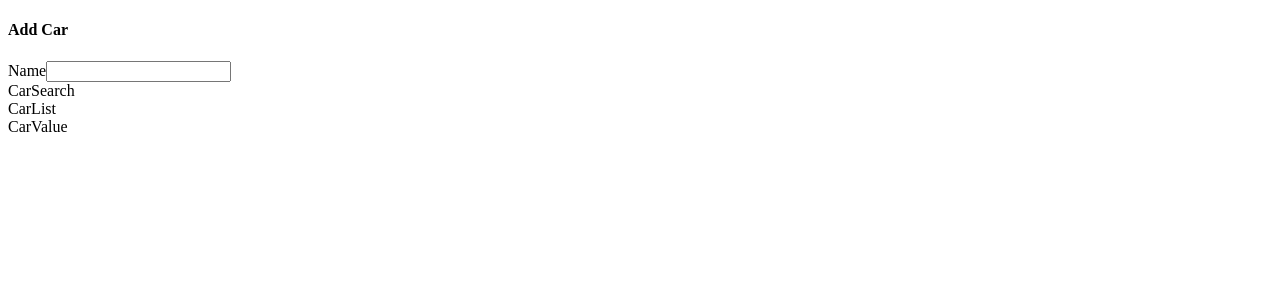
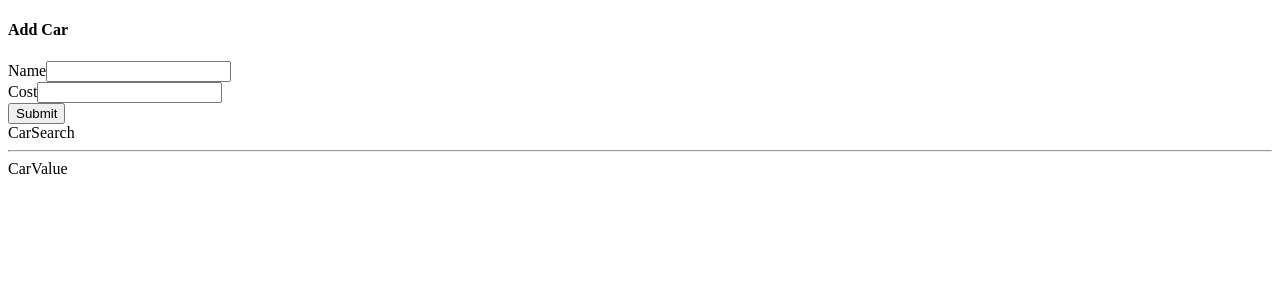
Before and after one commit to me-coderaider/redux-toolkit, a React (Create React App) app: page / in a window 1280 px wide. Shown: the top 300 px of the page. Built offline with nearby package versions, Linux system fonts and the light colour scheme.

Commit message:
dispatching 'addCar()' and displaying 'cars' details by using data from 'redux-store'

```diff
--- a/src/components/CarForm.js
+++ b/src/components/CarForm.js
@@ -1,21 +1,43 @@
-import { useDispatch, useSelector } from "react-redux";
-import { changeName } from "../store";
+import { useDispatch, useSelector, shallowEqual } from "react-redux";
+// using 'shallowEqual' to avoid warning (Selectors that return a new reference (such as an object or an array) should be memoized:)
+// https://stackoverflow.com/questions/67384049/how-exactly-useselector-works
+import { changeName, changeCost, addCar } from "../store";
 
 function CarForm() {
     const dispatch = useDispatch();
 
-    const name = useSelector((state) => {
-        return state.form.name;
-    });
+    const { name, cost } = useSelector((state) => {
+        return {
+            name: state.form.name,
+            cost: state.form.cost,
+        };
+    }, shallowEqual);
 
     const handleNameChange = (event) => {
         dispatch(changeName(event.target.value));
     };
 
+    const handleCostChange = (event) => {
+        // '|| 0' to deal with scenario if we get 'NaN' from parseInt()
+        const carCost = parseInt(event.target.value) || 0;
+        dispatch(changeCost(carCost));
+    };
+
+    const handleSubmit = (event) => {
+        event.preventDefault();
+
+        dispatch(
+            addCar({
+                name: name,
+                cost: cost,
+            })
+        );
+    };
+
     return (
         <div className="car-form panel">
             <h4 className="subtitle is-3">Add Car</h4>
-            <form>
+            <form onSubmit={handleSubmit}>
                 <div className="field-group">
                     <div className="field">
                         <label className="label">Name</label>
@@ -25,6 +47,18 @@ function CarForm() {
                             onChange={handleNameChange}
                         />
                     </div>
+                    <div className="field">
+                        <label className="label">Cost</label>
+                        <input
+                            className="input is-expanded"
+                            value={cost || ""}
+                            onChange={handleCostChange}
+                            type="number"
+                        />
+                    </div>
+                </div>
+                <div className="field">
+                    <button className="button is-link">Submit</button>
                 </div>
             </form>
         </div>
--- a/src/components/CarList.js
+++ b/src/components/CarList.js
@@ -1,5 +1,37 @@
+import { useSelector } from "react-redux";
+
 function CarList() {
-    return <div>CarList</div>;
+    const cars = useSelector((state) => {
+        // return state.cars.cars; weird, 'cars.cars' because we have defined 'cars' property in the 'cars' slice
+        // So, to avoid the confusion, we'll change the 'cars' property.
+        // return state.cars.cars;
+
+        return state.cars.data;
+    });
+
+    const handleDelete = (car) => {};
+
+    const renderedCars = cars.map((car) => {
+        return (
+            <div key={car.id} className="panel">
+                <p>
+                    {car.name} - ${car.cost}
+                </p>
+                <button
+                    className="button is-danger"
+                    onClick={() => handleDelete(car)}
+                >
+                    Delete
+                </button>
+            </div>
+        );
+    });
+
+    return (
+        <div className="car-list">
+            {renderedCars} <hr />
+        </div>
+    );
 }
 
 export default CarList;
--- a/src/store/slices/carsSlice.js
+++ b/src/store/slices/carsSlice.js
@@ -4,7 +4,7 @@ const carsSlice = createSlice({
     name: "cars",
     initialState: {
         searchTerm: "",
-        cars: [],
+        data: [],
     },
     reducers: {
         changeSearchTerm(state, action) {
@@ -13,7 +13,7 @@ const carsSlice = createSlice({
         addCar(state, action) {
             // Assumption, 'action' payload should look like something::
             // action.payload === { name:'adsf', cost:140 }
-            state.cars.push({
+            state.data.push({
                 name: action.payload.name,
                 cost: action.payload.cost,
                 id: nanoid(),
@@ -22,10 +22,10 @@ const carsSlice = createSlice({
         deleteCar(state, action) {
             // Assumption::
             // action.payload === id of the car we want to delete/remove
-            const updated = state.cars.filter((car) => {
+            const updated = state.data.filter((car) => {
                 return car.id !== action.payload;
             });
-            state.cars = updated;
+            state.data = updated;
         },
     },
 });
```
